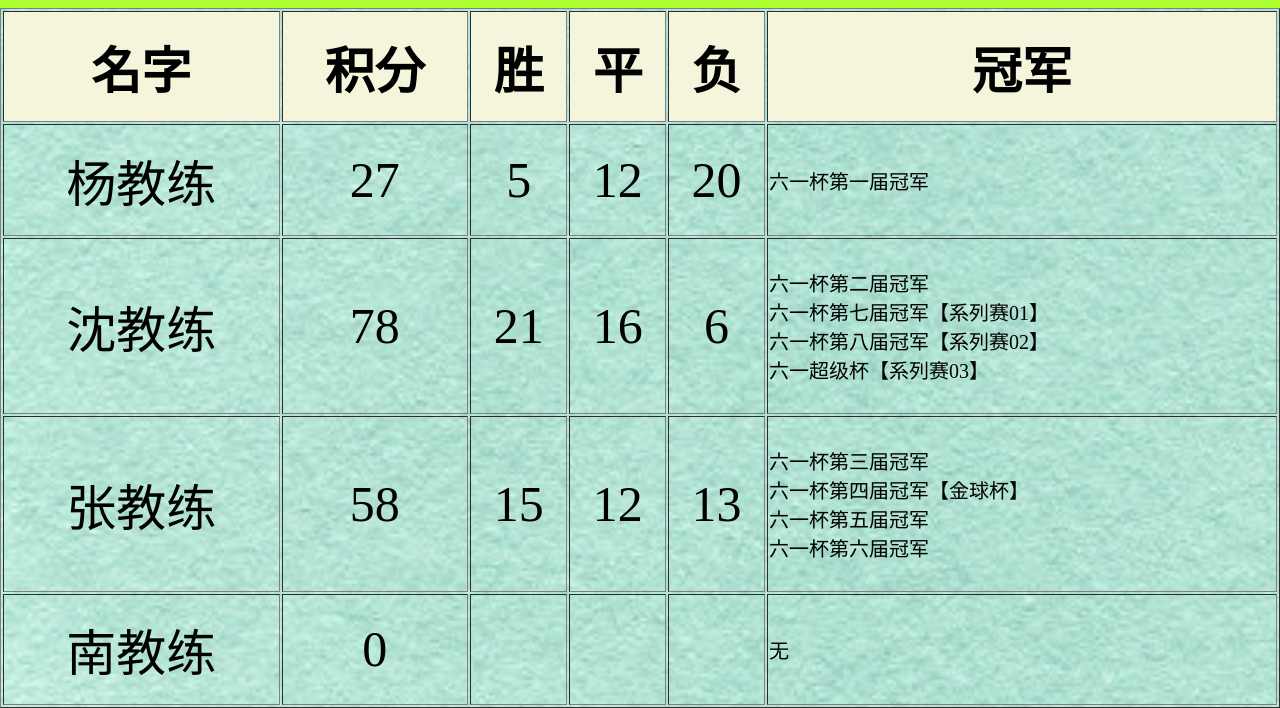
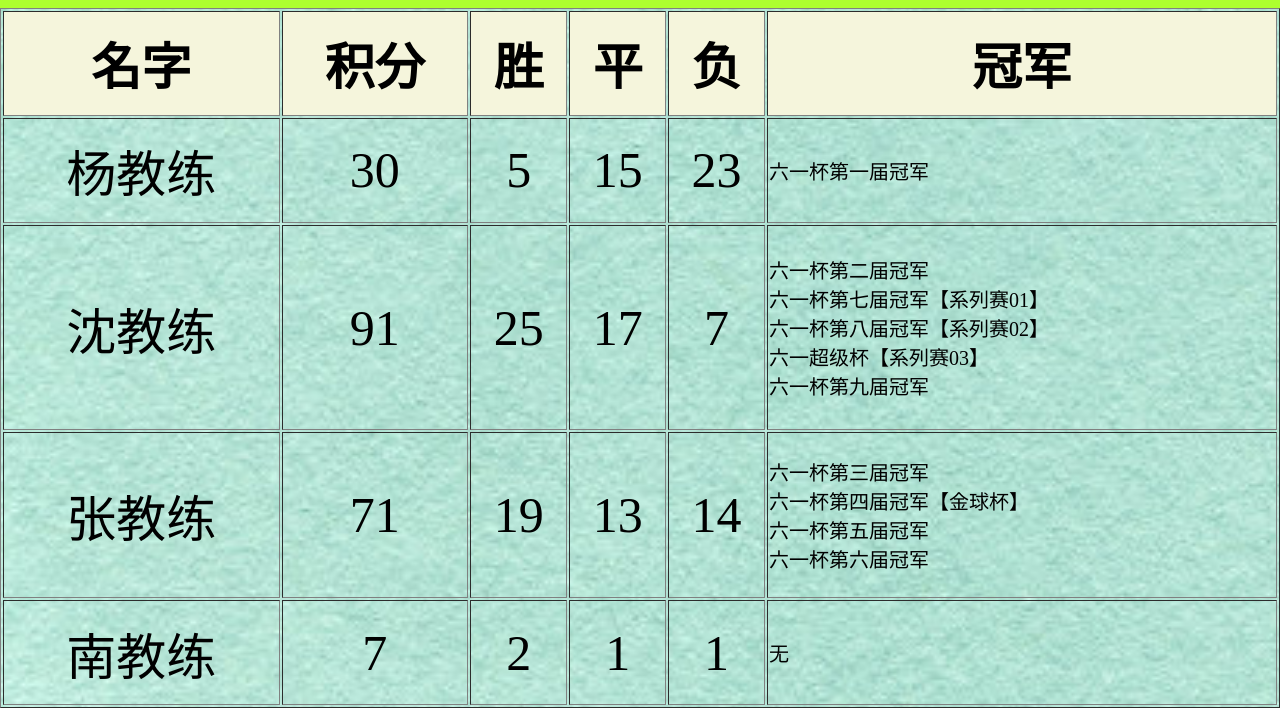
Before and after one commit to StevenYanghi/Six-one-cup, a plain HTML site: page 积分表.html in a window 1280 px wide. Shown: the part 562-1270 px from the top of the page. Drawn offline with Linux system fonts and the light colour scheme.

Commit message:
Add files via upload

```diff
--- a/style.css
+++ b/style.css
@@ -129,3 +129,7 @@ th{
     margin:15px 30px;
     border-radius: 12px;
 }
+
+.jieshao{
+    font-size:30px;
+}
--- a/积分表.html
+++ b/积分表.html
@@ -28,33 +28,34 @@
             </tr>
             <tr>
                 <td>杨教练</td>
-                <td>27</td>
+                <td>30</td>
                 <td>5</td>
-                <td>12</td>
-                <td>20</td>
+                <td>15</td>
+                <td>23</td>
                 <td class="guanjun">
                     六一杯第一届冠军
                 </td>
             </tr>
             <tr>
                 <td>沈教练</td>
-                <td>78</td>
-                <td>21</td>
-                <td>16</td>
-                <td>6</td>
+                <td>91</td>
+                <td>25</td>
+                <td>17</td>
+                <td>7</td>
                 <td class="guanjun">
                     六一杯第二届冠军<br>
                     六一杯第七届冠军【系列赛01】<br>
                     六一杯第八届冠军【系列赛02】<br>
                     六一超级杯【系列赛03】<br>
+                    六一杯第九届冠军<br>
                 </td>
             </tr>
             <tr>
                 <td>张教练</td>
-                <td>58</td>
-                <td>15</td>
-                <td>12</td>
+                <td>71</td>
+                <td>19</td>
                 <td>13</td>
+                <td>14</td>
                 <td class="guanjun">
                     六一杯第三届冠军<br>
                     六一杯第四届冠军【金球杯】<br>
@@ -64,10 +65,10 @@
             </tr>
             <tr>
                 <td>南教练</td>
-                <td>0</td>
-                <td></td>
-                <td></td>
-                <td></td>
+                <td>7</td>
+                <td>2</td>
+                <td>1</td>
+                <td>1</td>
                 <td class="guanjun">无</td>
             </tr>
         </table>
```
Also changed, not shown: index.html (+1 -1 lines), 教练留言.html (+1 -0 lines), 精彩集锦.html (+26 -5 lines), 13711689350729_.pic.jpg (added), six one cup.png (added).
